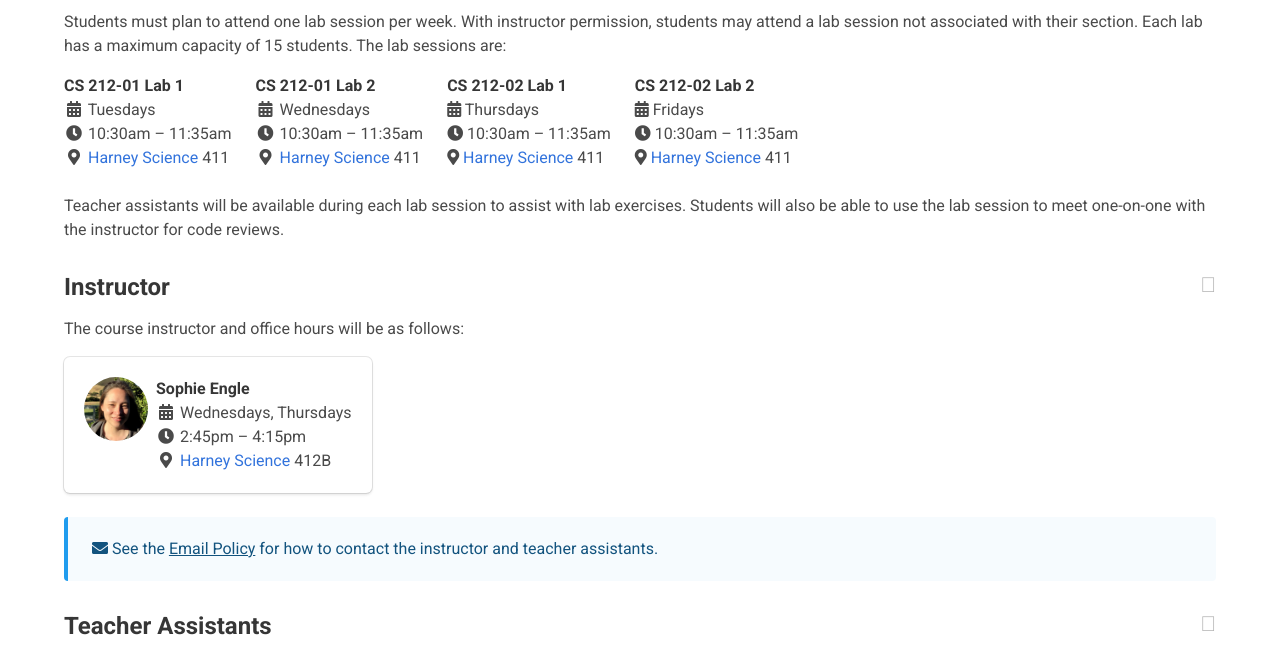
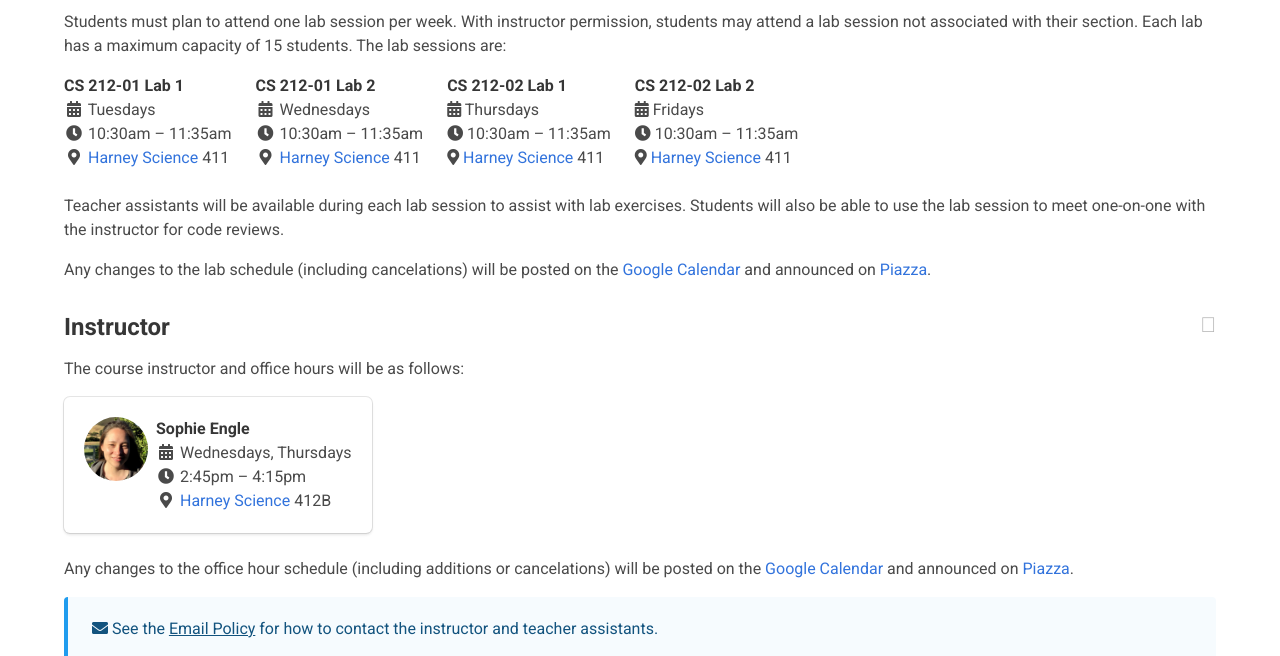
Before and after one commit to usf-cs212-fall2018/usf-cs212-fall2018.github.io, a Jekyll site: the page built from syllabus.html, in a window 1280 px wide and 1400 px high, scrolled down 1236 px. Shown: the top 656 px of the window. Built offline with Jekyll 4.4.1, drawn with Linux system fonts in a browser that asks for light colours; nearby versions of some CDN libraries; some of the changed text lies outside the part shown.

Commit message:
Adding links to Google Calendar and Announcements Policy.

```diff
--- a/syllabus.html
+++ b/syllabus.html
@@ -112,6 +112,8 @@
 
 <p>Teacher assistants will be available during each lab session to assist with lab exercises. Students will also be able to use the lab session to meet one-on-one with the instructor for code reviews.</p>
 
+<p>Any changes to the lab schedule (including cancelations) will be posted on the <a href="{{ site.data.course.google }}">Google Calendar</a> and announced on <a href="{{ site.data.course.piazza }}">Piazza</a>.</p>
+
 {% include section.html level="h3" name="Instructor" %}
 
 <p>The course instructor and office hours will be as follows:</p>
@@ -135,6 +137,8 @@
     </div>
   </div>
 </div>
+
+<p>Any changes to the office hour schedule (including additions or cancelations) will be posted on the <a href="{{ site.data.course.google }}">Google Calendar</a> and announced on <a href="{{ site.data.course.piazza }}">Piazza</a>.</p>
 
 <article class="message is-info">
   <div class="message-body">
@@ -200,6 +204,8 @@
   </div>
 </div>
 
+<p>Any changes to the office hour schedule (including additions or cancelations) will be posted on the <a href="{{ site.data.course.google }}">Google Calendar</a> and announced on <a href="{{ site.data.course.piazza }}">Piazza</a>.</p>
+
 <article class="message is-info">
   <div class="message-body">
     <i class="fas fa-envelope"></i>&nbsp;See the <a href="#{{ "Email Policy" | slugify }}">Email Policy</a> for how to contact the instructor and teacher assistants.
@@ -245,7 +251,7 @@
 
 {% include section.html level="h3" name="Important Dates" %}
 
-<p>The following are fixed important dates and deadlines for the course, including scheduled exams:</p>
+<p>The following are important dates and deadlines for the course. These dates are fixed (i.e. they will <em>not</em> change as the semester progresses).</p>
 
 <table class="table is-hoverable" style="width: auto;">
   <tbody>
@@ -343,7 +349,8 @@
   </tbody>
 </table>
 
-<p>See the <a href="{{ "schedule.html" | relative_link }}">Schedule</a> for the latest weekly schedule.</p>
+<p>See the <a href="{{ "schedule.html" | relative_link }}">Schedule</a> for the latest weekly schedule. See the <a href="{{ site.data.course.google }}">Google Calendar</a> for the latest lecture, lab, office hour, and deadline schedule.</p>
+
 
 <hr>
 
@@ -405,6 +412,10 @@
     <i class="fas fa-envelope"></i>&nbsp;Any emails sent directly to the instructor or teacher assistants will redirected to Piazza before being answered.
   </div>
 </article>
+
+{% include section.html level="h3" name="Accouncements Policy" %}
+
+<p>All announcements will be posted on <a href="{{ site.data.course.piazza }}">Piazza</a>. All students are expected to enroll in Piazza and monitor the announcements in a timely manner. This includes any changes to the lecture, lab, office hour, or deadline schedule.</p>
 
 {% include section.html level="h3" name="Attendance Policy" %}
 
```
